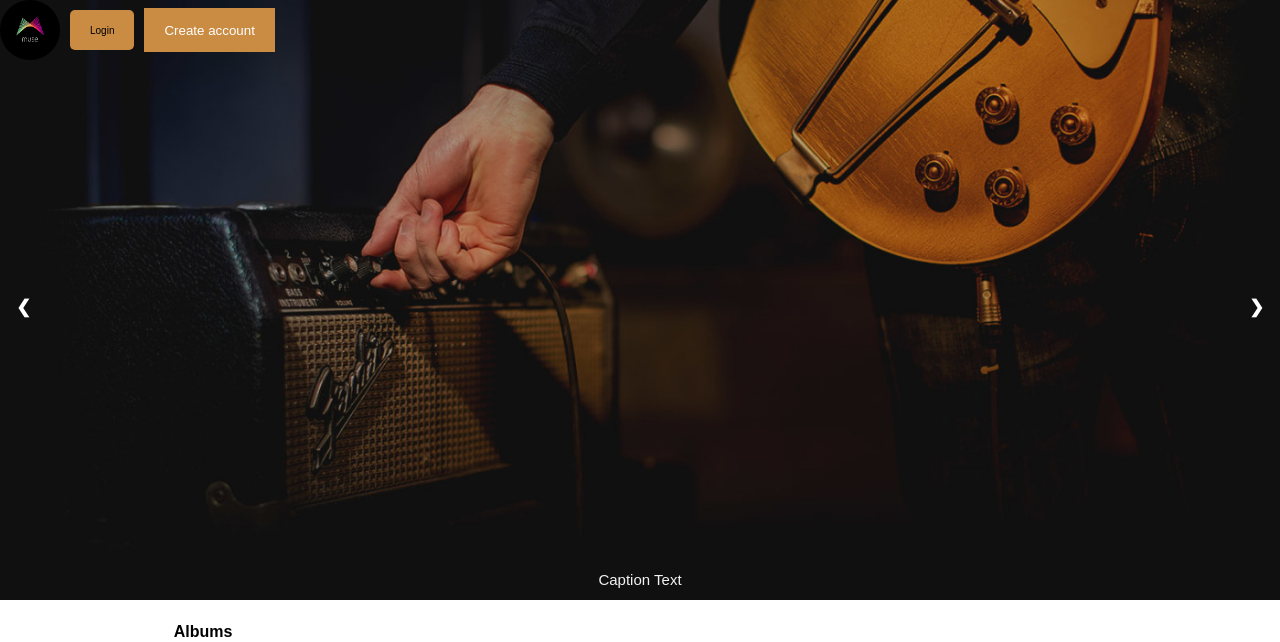
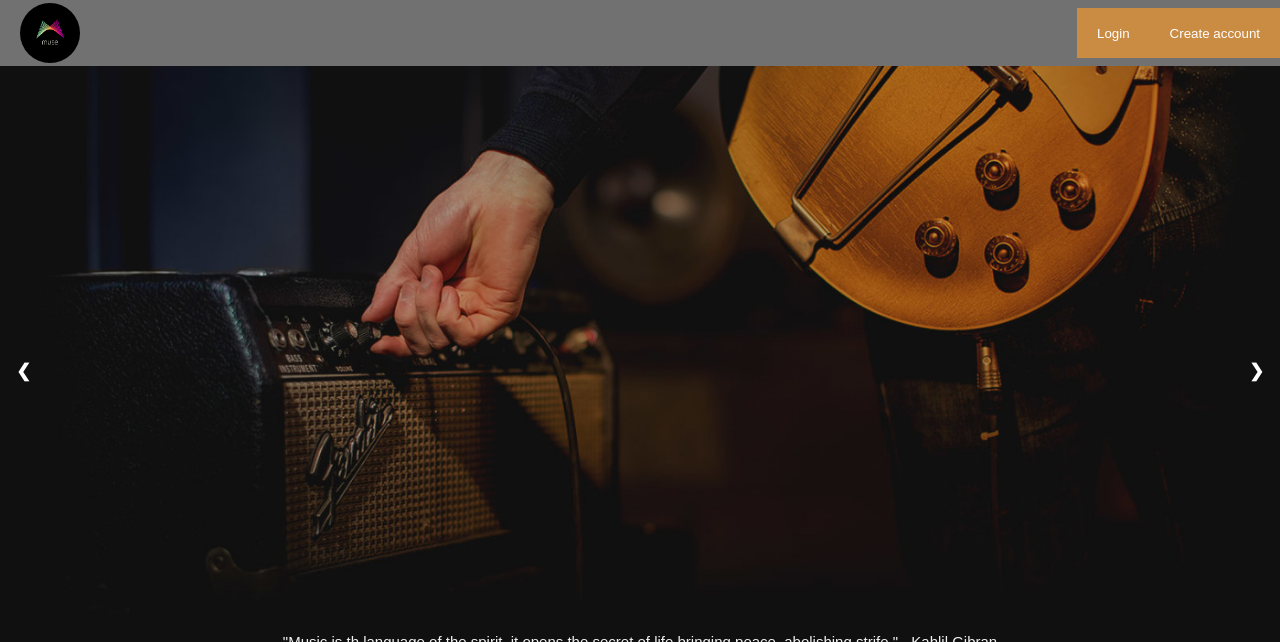
Before and after one commit to ltroper/Muse_Harmony_G7_Project, a Node server app: template views/index.pug in a window 1280 px wide. Shown: the top 642 px of the page. Run offline with Node 20, Linux system fonts and the light colour scheme; the template is opened without the code that fills it: values that come from a table or form of the project are taken from there, others are empty; tables that the repository leaves empty hold one stand-in row (values such as "Sample post"); some libraries are stand-ins or nearby versions.

Commit message:
Save point

```diff
--- a/public/stylesheets/index.css
+++ b/public/stylesheets/index.css
@@ -3,10 +3,15 @@
   font-family: Arial, Helvetica, sans-serif;
 }
 
+
+
+header {
+  display: block;
+}
+
 nav {
   display: block;
-  position: absolute;
-  z-index: 30;
+  background-color: #717171;
 }
 
 .navbar {
@@ -25,29 +30,6 @@ nav {
   float: left;
 }
 
-.login-button {
-  border-radius: 5px;
-  color: rgb(0, 0, 0);
-  margin: 10px;
-  padding: 10px 20px;
-  text-align: center;
-  text-decoration: none;
-  display: inline-block;
-  font-size: 10px;
-}
-
-.create-account-button {
-  background-color: rgb(60, 128, 255);
-  border-radius: 5px;
-  color: rgb(0, 0, 0);
-  margin: 10px;
-  padding: 10px 20px;
-  text-align: center;
-  text-decoration: none;
-  display: inline-block;
-  font-size: 10px;
-}
-
 /* .logo a {
   position: absolute;
   left: 0px;
@@ -59,6 +41,14 @@ body {
   padding: 0;
   overflow-y: scroll;
   overflow-x: none;
+}
+
+.text {
+
+}
+
+.logo {
+  padding: 3px 20px;
 }
 
 #app {
@@ -106,6 +96,10 @@ body {
   transition: 0.6s ease;
   border-radius: 0 3px 3px 0;
   user-select: none;
+}
+
+.mySlides img {
+  display: flex;
 }
 
 .next {
--- a/public/stylesheets/modal.css
+++ b/public/stylesheets/modal.css
@@ -68,7 +68,7 @@ button:hover {
   opacity: 0.8;
 }
 */
-/* /*set extra style for the cancel button */
+/* set extra style for the cancel button */
 
 .submit-btn {
   width: auto;
--- a/views/index.pug
+++ b/views/index.pug
@@ -7,37 +7,36 @@ append head
   //- add page specific js
   script(src="./javascripts/index.js" type="module")
 
-block content
-  head
+
 
   body
-    div#app
-      div.main-container
-        .slideshow-container
-          .mySlides.fade
-            img(src='/images/banner1.jpg' style='width:100%')
-            .text Caption Text
-          .mySlides.fade
-            img(src='/images/banner2.jpg' style='width:100%')
-            .text Caption Two
-          .mySlides.fade
-            img(src='/images/banner3.jpg' style='width:100%')
-            .text Caption Three
-          // Next and previous buttons
-          a.prev &#x276E;
-          a.next &#x276F;
-        .middleContainer
-          p
-        .albums-container
-          .albumList-container1
-            table
-              thead
-                tr
-                  th Albums
-              tbody
-                each album in albums
+    block content
+      div#app
+        div.main-container
+          .slideshow-container
+            .mySlides.fade
+              img(src='/images/banner1.jpg' style='width:100%')
+              .text "Music is th language of the spirit. it opens the secret of life bringing peace, abolishing strife." - Kahlil Gibran
+            .mySlides.fade
+              img(src='/images/banner2.jpg' style='width:100%')
+              .text Caption Two
+            .mySlides.fade
+              img(src='/images/banner3.jpg' style='width:100%')
+              .text Caption Three
+            // Next and previous buttons
+            a.prev &#x276E;
+            a.next &#x276F;
+          .middleContainer
+          .albums-container
+            .albumList-container1
+              table
+                thead
                   tr
-                    td
-                      a(href=`/albums/${album.id}`)
-                        img(src=`${album.albumArt}`)
-                    td= album.name
+                    th Albums
+                tbody
+                  each album in albums
+                    tr
+                      td
+                        a(href=`/albums/${album.id}`)
+                          img(src=`${album.albumArt}`)
+                      td= album.name
--- a/views/layout.pug
+++ b/views/layout.pug
@@ -15,11 +15,5 @@ html
       else
         +signedOut
 
-
 body
   block content
-    nav.navbar
-      div.museharmony MuseHarmony
-      div.home Home
-      div.albums Albums
-      div.genres Genres
```
